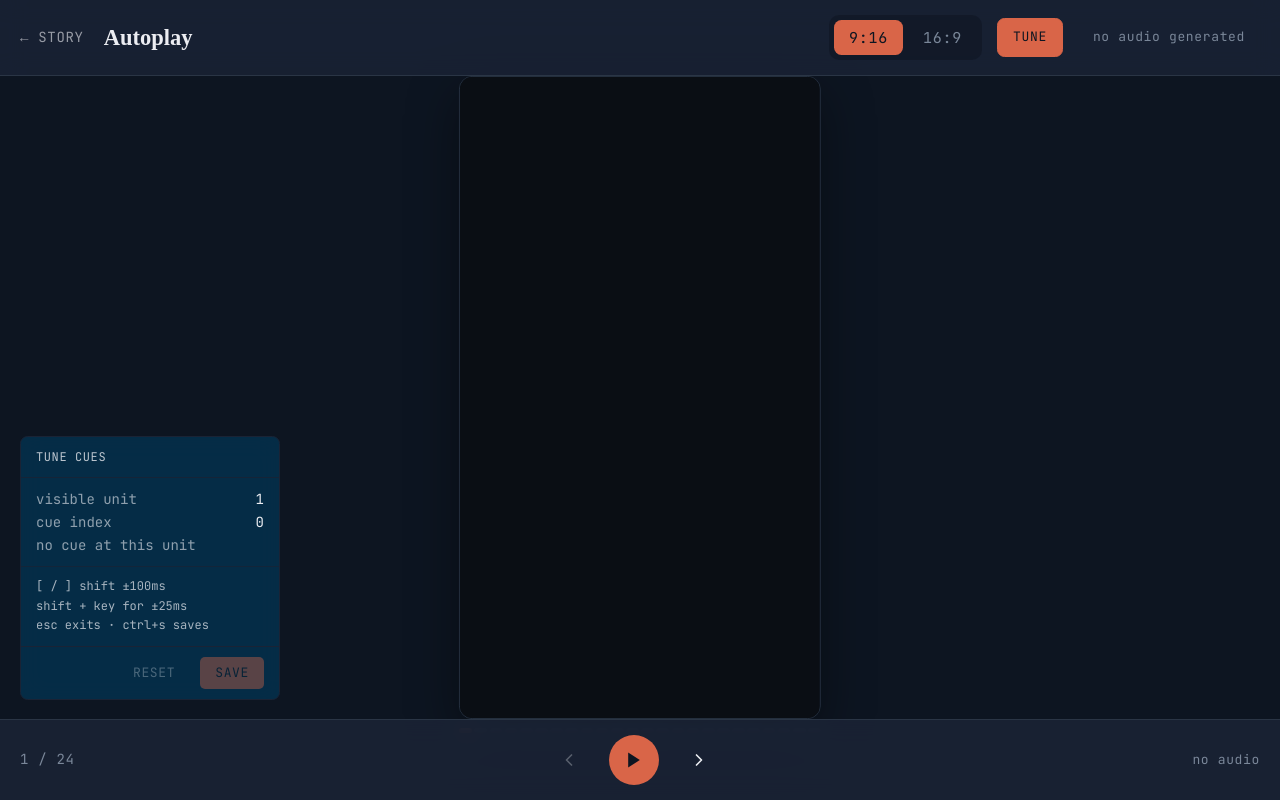
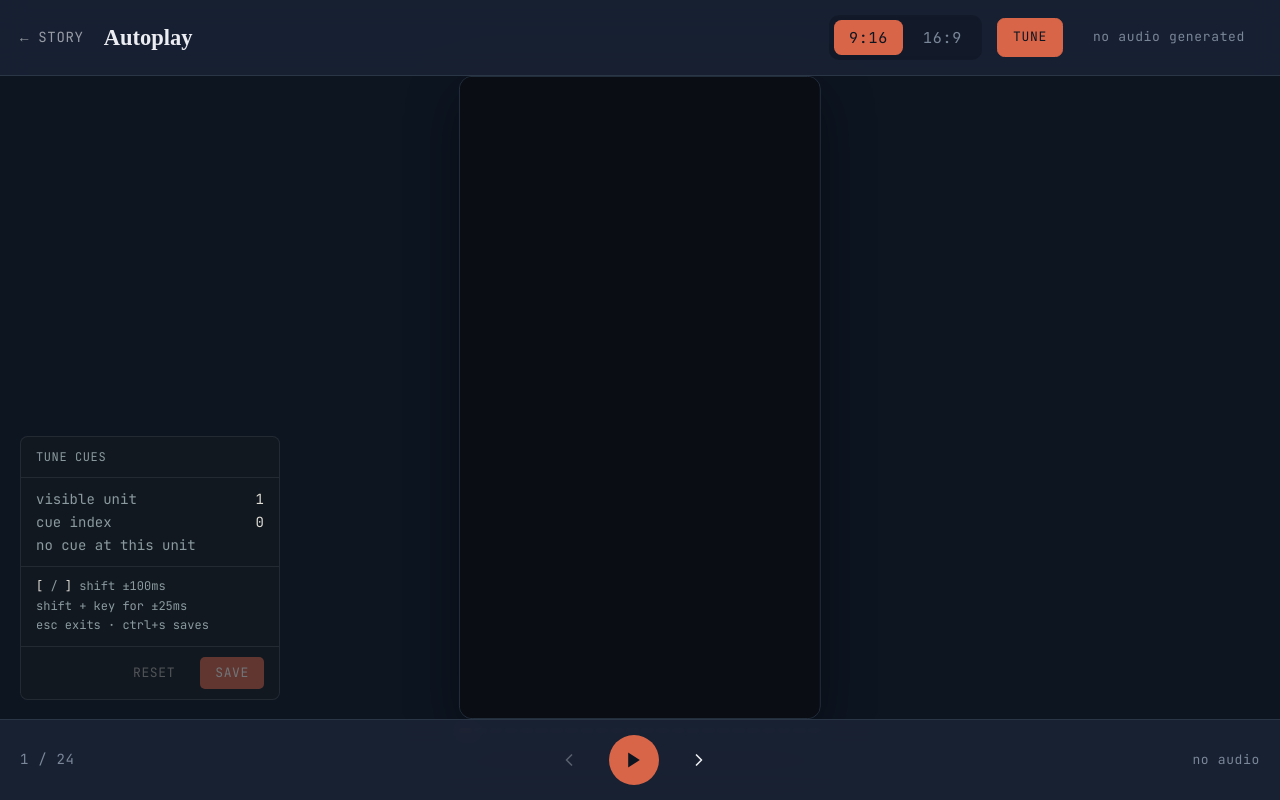
Before and after one commit to suprabho/vizmaya-fyi, a Next.js app: page /story/american-cost-divide/autoplay in a window 1280 px wide. Both pictures are taken after a click on the button "TUNE". Built offline with nearby package versions, Linux system fonts and the light colour scheme; no server answers; the database is empty.

Commit message:
tune card

```diff
--- a/components/autoplay/AutoplayTunePanel.tsx
+++ b/components/autoplay/AutoplayTunePanel.tsx
@@ -48,38 +48,41 @@ export default function AutoplayTunePanel({
 
   return (
     <div
-      className="fixed left-4 bottom-20 z-40 rounded-md border backdrop-blur-md font-[family-name:var(--font-mono)]"
+      className="fixed left-4 bottom-20 z-40 rounded-md border font-[family-name:var(--font-mono)]"
       style={{
-        background: 'rgba(5,47,74,0.92)',
-        borderColor: 'var(--color-surface)',
-        color: 'var(--color-text)',
+        background: 'var(--color-chrome-bg)',
+        borderColor: 'rgba(255,255,255,0.08)',
+        color: 'var(--color-chrome-text)',
         minWidth: 260,
       }}
     >
       <div
-        className="px-3 py-2 border-b text-[0.6rem] uppercase tracking-wider opacity-80"
-        style={{ borderColor: 'var(--color-surface)' }}
+        className="px-3 py-2 border-b text-[0.6rem] uppercase tracking-wider"
+        style={{
+          borderColor: 'rgba(255,255,255,0.08)',
+          color: 'var(--color-chrome-text-dim)',
+        }}
       >
         Tune cues
       </div>
 
       <div className="px-3 py-2 text-[0.7rem] leading-relaxed">
         <div className="flex justify-between">
-          <span className="opacity-60">visible unit</span>
+          <span style={{ color: 'var(--color-chrome-text-dim)' }}>visible unit</span>
           <span>{activeUnit + 1}</span>
         </div>
         <div className="flex justify-between">
-          <span className="opacity-60">cue index</span>
+          <span style={{ color: 'var(--color-chrome-text-dim)' }}>cue index</span>
           <span>{mobileIdx ?? '—'}</span>
         </div>
         {cur ? (
           <>
             <div className="flex justify-between">
-              <span className="opacity-60">chunk</span>
+              <span style={{ color: 'var(--color-chrome-text-dim)' }}>chunk</span>
               <span>{cur.chunk_index}</span>
             </div>
             <div className="flex justify-between">
-              <span className="opacity-60">start</span>
+              <span style={{ color: 'var(--color-chrome-text-dim)' }}>start</span>
               <span>
                 {(cur.start_ms / 1000).toFixed(2)}s
                 {delta !== 0 && (
@@ -94,22 +97,25 @@ export default function AutoplayTunePanel({
               </span>
             </div>
             <div className="flex justify-between">
-              <span className="opacity-60">end</span>
+              <span style={{ color: 'var(--color-chrome-text-dim)' }}>end</span>
               <span>{(cur.end_ms / 1000).toFixed(2)}s</span>
             </div>
           </>
         ) : (
-          <div className="opacity-60">no cue at this unit</div>
+          <div style={{ color: 'var(--color-chrome-text-dim)' }}>no cue at this unit</div>
         )}
       </div>
 
       <div
-        className="px-3 py-2 border-t text-[0.6rem] opacity-70 leading-relaxed"
-        style={{ borderColor: 'var(--color-surface)' }}
+        className="px-3 py-2 border-t text-[0.6rem] leading-relaxed"
+        style={{
+          borderColor: 'rgba(255,255,255,0.08)',
+          color: 'var(--color-chrome-text-dim)',
+        }}
       >
         <div>
-          <kbd className="opacity-100">[</kbd> /{' '}
-          <kbd className="opacity-100">]</kbd> shift ±100ms
+          <kbd style={{ color: 'var(--color-chrome-text)' }}>[</kbd> /{' '}
+          <kbd style={{ color: 'var(--color-chrome-text)' }}>]</kbd> shift ±100ms
         </div>
         <div>
           <kbd>shift</kbd> + key for ±25ms
@@ -129,13 +135,13 @@ export default function AutoplayTunePanel({
 
       <div
         className="px-3 py-2 border-t flex items-center justify-end gap-2"
-        style={{ borderColor: 'var(--color-surface)' }}
+        style={{ borderColor: 'rgba(255,255,255,0.08)' }}
       >
         <button
           onClick={onReset}
           disabled={dirtyCount === 0 || saving}
           className="px-3 py-1 rounded text-[0.65rem] uppercase tracking-wider transition-opacity disabled:opacity-30"
-          style={{ color: 'var(--color-text)' }}
+          style={{ color: 'var(--color-chrome-text)' }}
         >
           Reset
         </button>
@@ -145,7 +151,7 @@ export default function AutoplayTunePanel({
           className="px-3 py-1 rounded text-[0.65rem] uppercase tracking-wider transition-opacity disabled:opacity-40"
           style={{
             background: 'var(--color-accent)',
-            color: 'var(--color-bg)',
+            color: '#fff',
           }}
         >
           {saving ? 'Saving…' : `Save${dirtyCount > 0 ? ` ${dirtyCount}` : ''}`}
```
